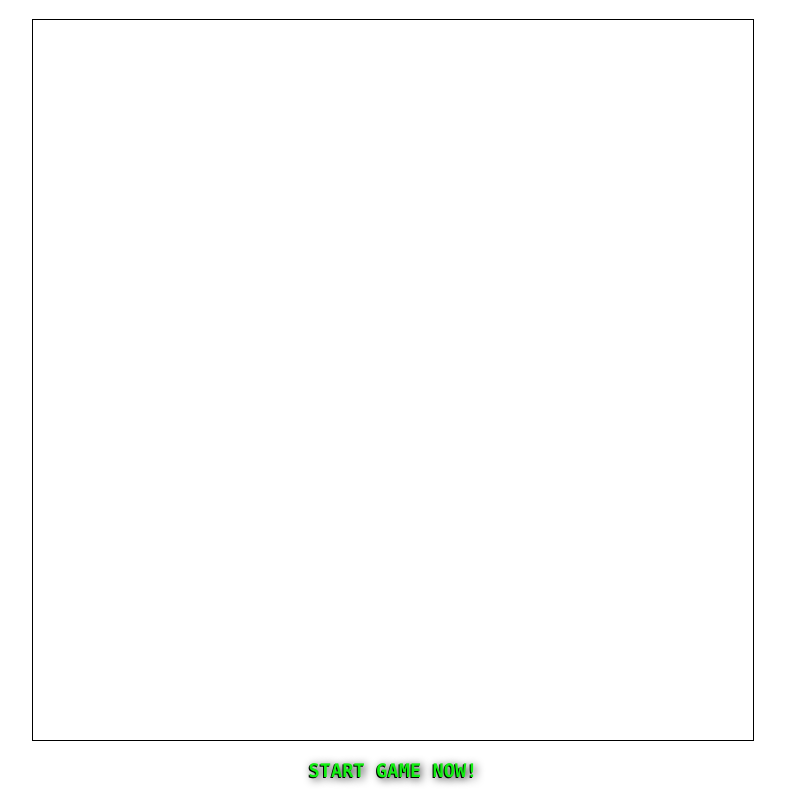
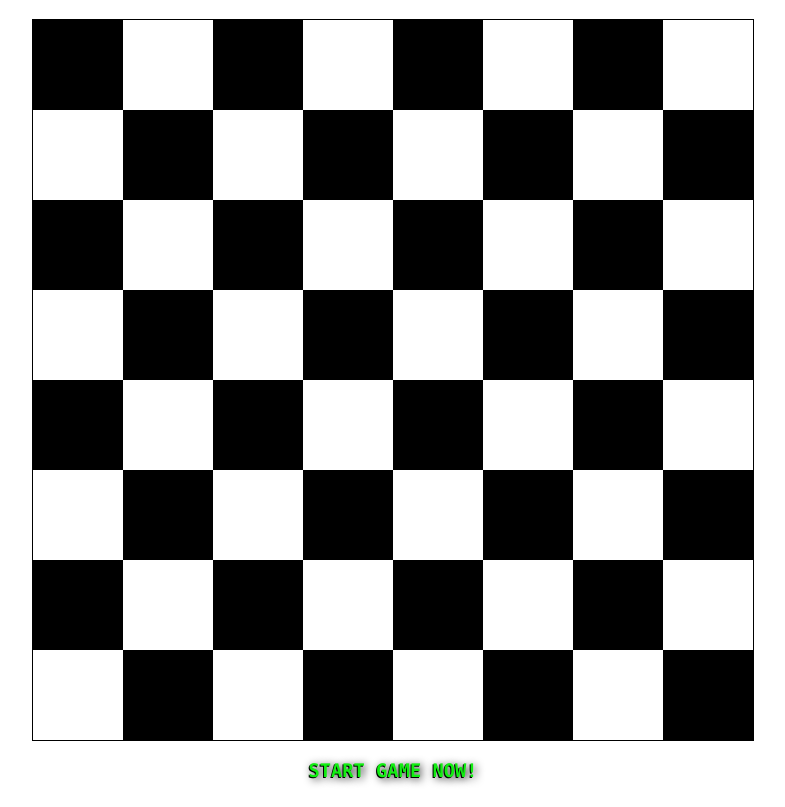
Before and after one commit to newrivercodingclub/Checkers, a plain HTML site: page index.html in a window 1280 px wide. Shown: the part 69-876 px from the top of the page, without its empty margins (247-1032 px from the left). Drawn offline with Linux system fonts and the light colour scheme.

Commit message:
Basic board is now draw, and a method to draw pieces is underway

```diff
--- a/index.html
+++ b/index.html
@@ -8,8 +8,6 @@
     <link rel="stylesheet" href="style.css">
   </head>
   <body>
-	<script src="script.js"></script>
-
 
     <div id="wrapper">
         <h1 id="title"> CHECKERS </h1>
@@ -19,6 +17,7 @@
         </div>
     </div>
 
+    </body>
 
-    </body>
+    <script src="script.js"></script>
 </html>
--- a/script.js
+++ b/script.js
@@ -43,35 +43,59 @@ let board = [
 
 let legalBoard = [1, 3, 5, 7, 8, 10, 12, 14];
 
+const tileWidth = 90;
+const canvasSize = 720
 // index(14) (14 % 8) = 6
 
-class Canvas {
-  constructor() {
-    this.canvas = document.getElementById("board");
-    this.ctx = this.canvas.getContext("2d");
-  }
+//a utility class to reference the current canvas' context
+class Canvas{
+    constructor(){
+        this.canvas = document.getElementById('board')
+        this.canvas.height = canvasSize
+        this.canvas.width = canvasSize
+        this.ctx = this.canvas.getContext('2d')
+    }
 }
 
-let tileWidth = 90;
+const canvas = new Canvas();
 
+//return the alternate color to a given argument (white => black)
 function color_iterator(color) {
-  return "white" ? "black" : "black";
+  return color == "white" ? "black" : "white";
 }
 
-function draw_board(index_x, index_y, color = "black") {
-  console.log("hello");
-  if (index_x < 720) {
-    let new_color = color_iterator(color);
-    Canvas.ctx.fillStyle = new_color;
-    Canvas.ctx.fillRect(index_x, index_y, tileWidth, tileWidth);
-    let new_x = index_x + tileWidth;
-    draw_board(new_x, index_y, new_color);
-  } else {
-    let new_x = 0;
-    let new_y = index_y + tileWidth;
-    let new_color = color_iterator(color);
+//draw alternating color squares with dimensions 90x90
+function draw_board(x, y, color = "white") {
+  if (x < 720) {
+    const new_color = color_iterator(color);
+    canvas.ctx.fillStyle = new_color;
+    canvas.ctx.fillRect(x, y, tileWidth, tileWidth);
+    const new_x = x + tileWidth;
+    draw_board(new_x, y, new_color);
+  }
+  else if( x >= 720 && y < 720) {
+    const new_x = 0;
+    const new_y = y + tileWidth;
+    const new_color = color_iterator(color);
     draw_board(new_x, new_y, new_color);
   }
 }
 
+//sort the board into a objects of tiles coordinates and their index
+const tile_to_coord = (tile, index) => {
+    const x = tile % 8
+    const y = Math.floor(tile / 8)
+    const value = tile
+    return {x: x, y: y, value: value, index: index}
+}
+const tiles = board.map((value, index) => tile_to_coord(value, index));
+//filter out any tiles that don't contain a piece
+const active_tiles = tiles.filter((obj) => obj.value > 0);
+
+function draw_pieces(){
+
+
+}
+
 draw_board(0, 0);
+draw_pieces(0, 0, "blue")
```
